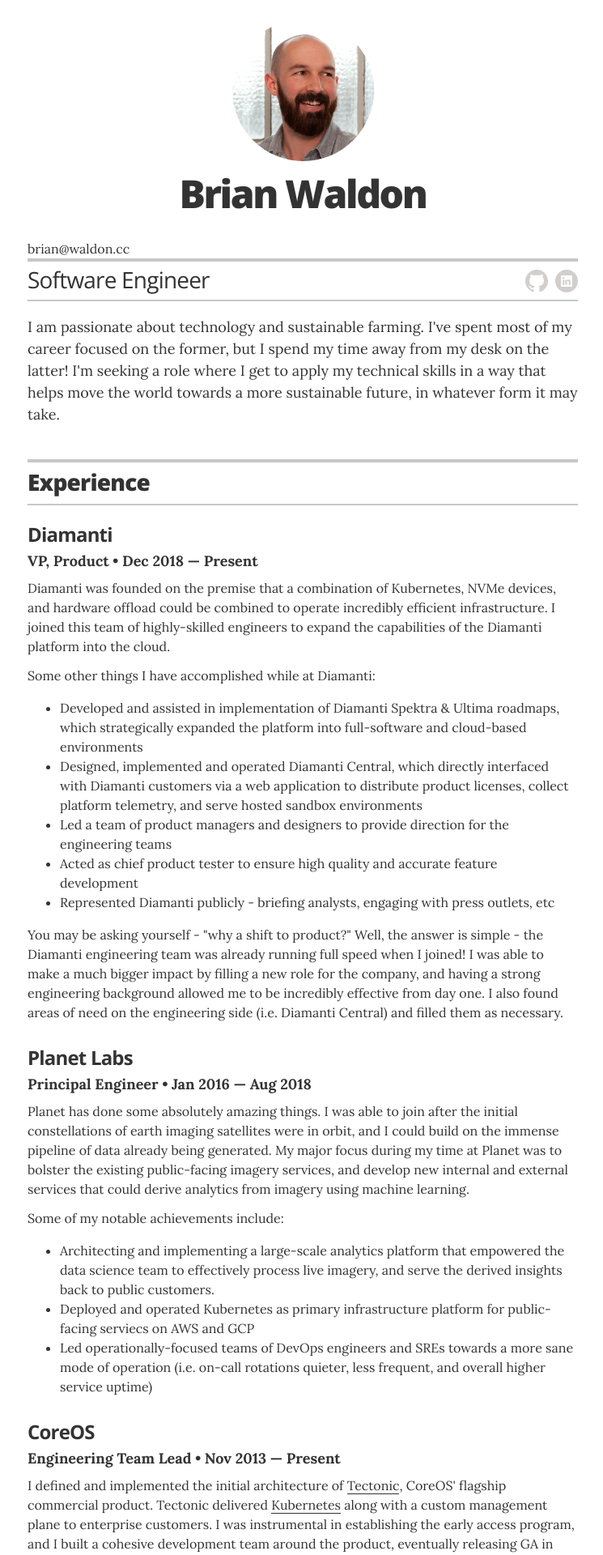
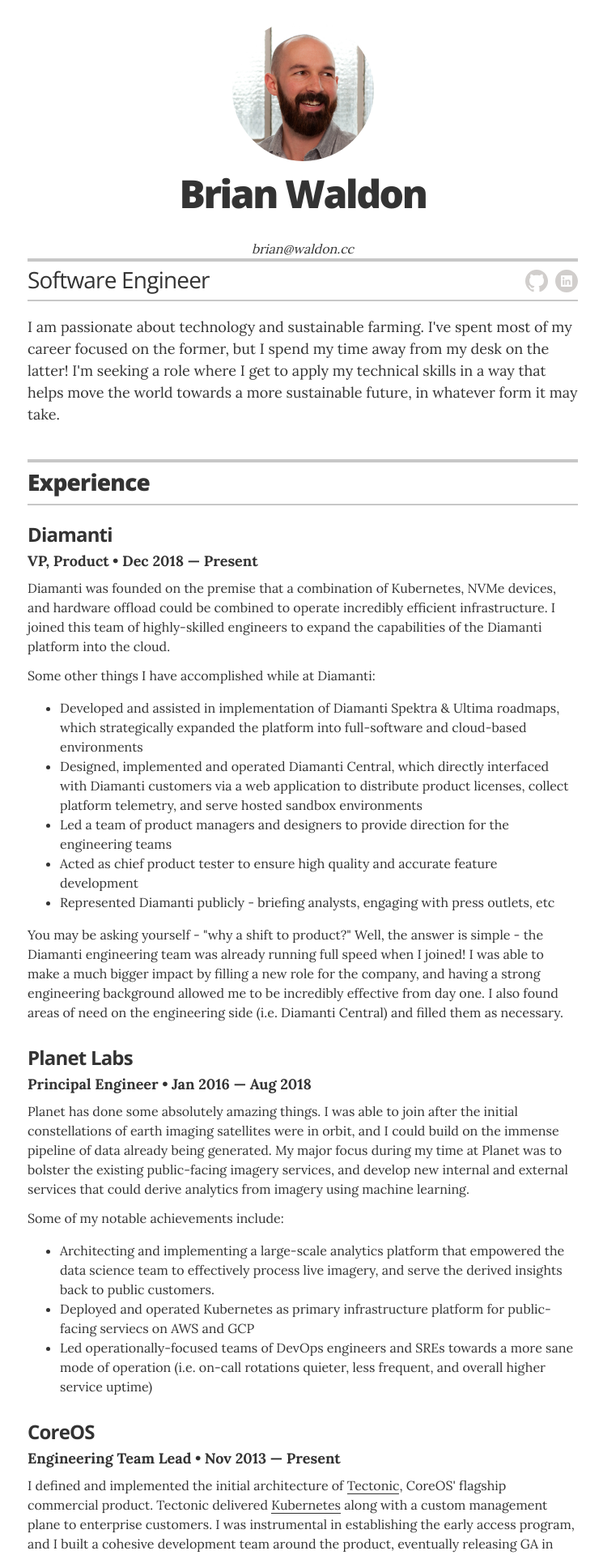
Before and after one commit to bcwaldon/bcwaldon.github.io, a Jekyll site: the page built from resume.html, in a window 1280 px wide. Shown: the top 1920 px of the page at 81% size, without its empty margins (266-1011 px from the left). Built offline with Jekyll 4.4.1, drawn with Linux system fonts in a browser that asks for light colours.

Commit message:
fix css class

```diff
--- a/_layouts/resume.html
+++ b/_layouts/resume.html
@@ -12,7 +12,7 @@
         <img src="/images/headshot.jpg" alt="avatar" class="avatar">
 
         <h1 class="header-name">Brian Waldon</h1>
-	<div style="header-contact">brian@waldon.cc</div>
+	<div class="header-contact">brian@waldon.cc</div>
 
         <div class="title-bar">
 
```
